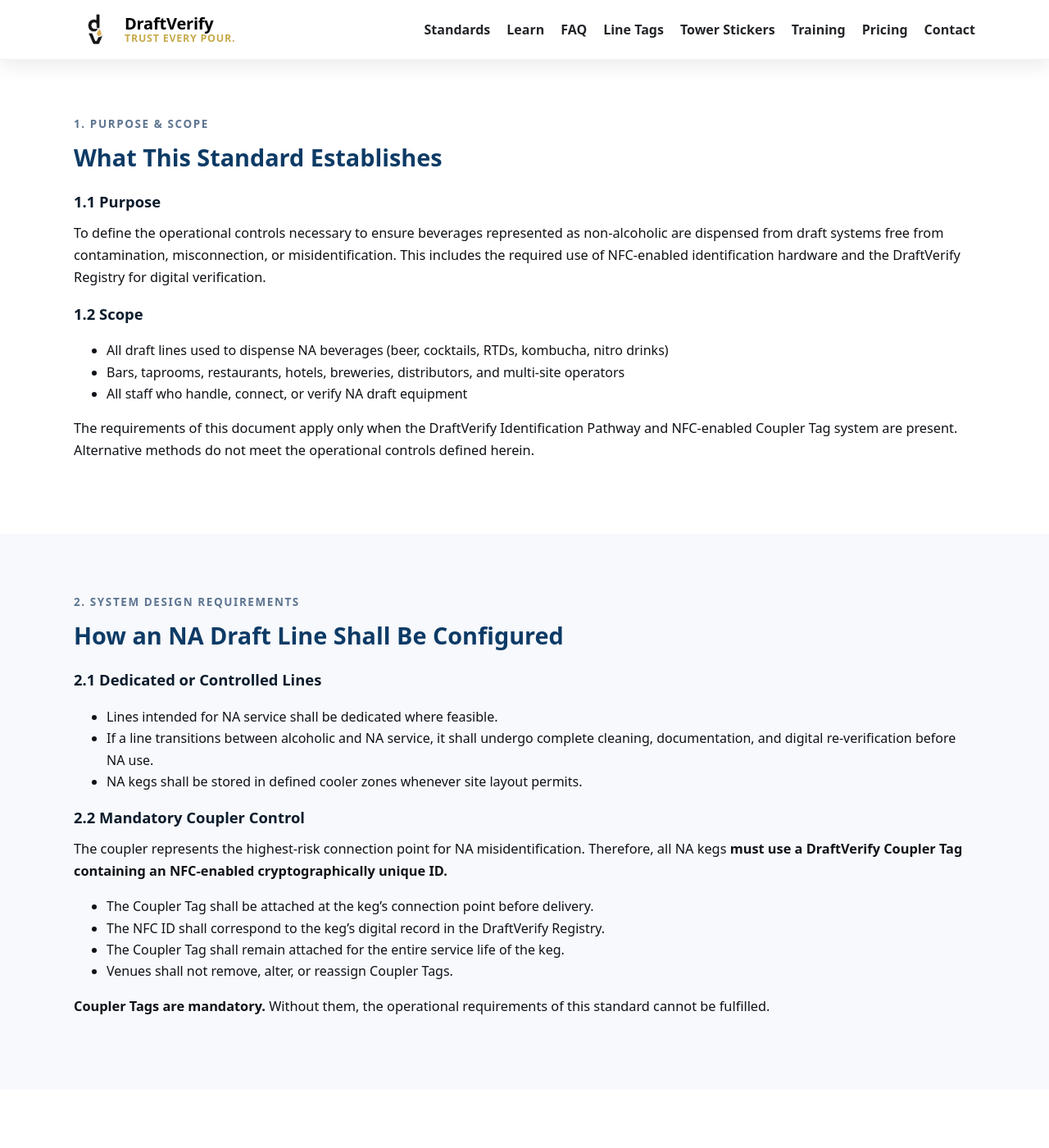
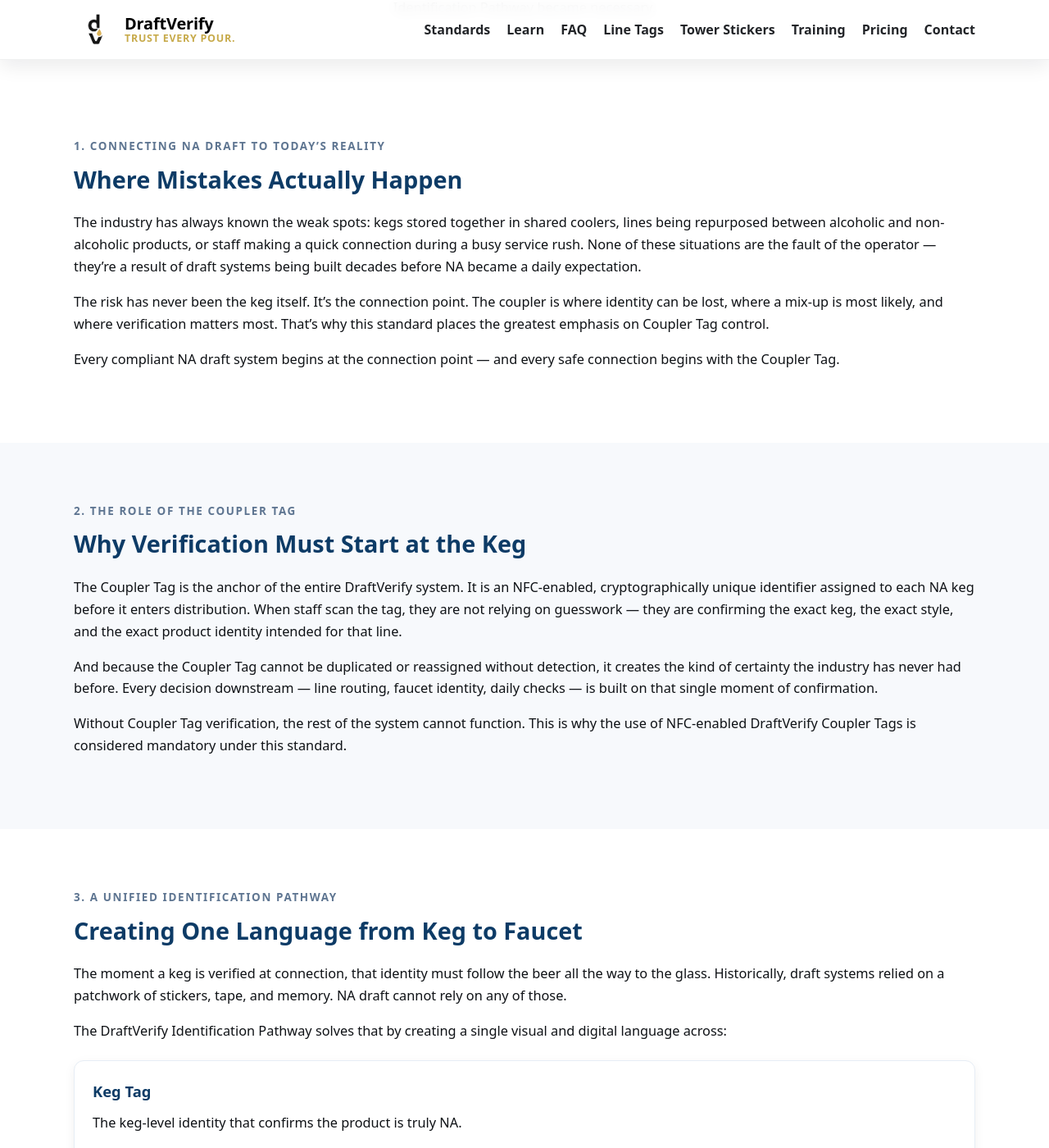
Before and after one commit to draftverify/draftverify.com, a Jekyll site: the page built from cornerstone/how-to-serve-na-beer-on-tap/index.md, in a window 1280 px wide and 1400 px high, scrolled down 866 px. Shown: the whole window at 82% size. Built offline with Jekyll 4.4.1, drawn with Linux system fonts in a browser that asks for light colours; some of the changed text lies outside the part shown.

Commit message:
Update index.md

```diff
--- a/cornerstone/how-to-serve-na-beer-on-tap/index.md
+++ b/cornerstone/how-to-serve-na-beer-on-tap/index.md
@@ -25,229 +25,189 @@ permalink: /cornerstone/how-to-serve-na-beer-on-tap/
     <div class="kicker">Overview</div>
     <h2 class="h2">Why NA Draft Requires a Modern, Verified Service Standard</h2>
     <p style="max-width:820px;margin:0 auto">
-      Non-alcoholic (NA) draft introduces unique operational risks: misconnection at the coupler,
-      keg mix-ups in shared coolers, incorrect faucet routing, and the possibility of alcoholic
-      product being dispensed to a guest expecting NA.
-      These risks cannot be mitigated through visual labeling alone — a digital verification layer
-      is required.
+      NA draft lives in a unique space: it shares the same storage rooms, towers, and service
+      environments as alcoholic beer, but its audience expects absolute certainty. A single
+      misconnection at the coupler or an unseen routing mistake inside a walk-in cooler can result
+      in a guest being served alcohol when they explicitly chose not to consume it.
     </p>
 
     <p style="max-width:820px;margin:20px auto 0;">
-      This standard establishes the mandatory identification, coupler tagging, NFC authentication,
-      and verification procedures required to safely serve NA products on draft.
-      <strong>The only currently recognized system capable of meeting these requirements is DraftVerify.</strong>
+      Traditional labels and handwritten markers were never designed to solve that problem.
+      Modern NA service needs a system that removes assumption, creates instant clarity, and gives
+      staff a way to **confirm** what they’re about to connect. That foundation is the heart of this
+      standard — and the reason the DraftVerify Identification Pathway became necessary.
     </p>
   </div>
 </section>
 
-<!-- 1. PURPOSE & SCOPE -->
-<section class="section" id="purpose">
+<!-- SECTION 1 -->
+<section class="section">
   <div class="container">
-    <div class="kicker">1. Purpose & Scope</div>
-    <h2 class="h2">What This Standard Establishes</h2>
+    <div class="kicker">1. Connecting NA Draft to Today’s Reality</div>
+    <h2 class="h2">Where Mistakes Actually Happen</h2>
 
-    <h3>1.1 Purpose</h3>
     <p>
-      To define the operational controls necessary to ensure beverages represented as non-alcoholic
-      are dispensed from draft systems free from contamination, misconnection, or misidentification.
-      This includes the required use of NFC-enabled identification hardware and the DraftVerify
-      Registry for digital verification.
+      The industry has always known the weak spots: kegs stored together in shared coolers, lines
+      being repurposed between alcoholic and non-alcoholic products, or staff making a quick
+      connection during a busy service rush. None of these situations are the fault of the operator —
+      they’re a result of draft systems being built decades before NA became a daily expectation.
     </p>
 
-    <h3>1.2 Scope</h3>
-    <ul>
-      <li>All draft lines used to dispense NA beverages (beer, cocktails, RTDs, kombucha, nitro drinks)</li>
-      <li>Bars, taprooms, restaurants, hotels, breweries, distributors, and multi-site operators</li>
-      <li>All staff who handle, connect, or verify NA draft equipment</li>
-    </ul>
+    <p>
+      The risk has never been the keg itself. It’s the connection point. The coupler is where
+      identity can be lost, where a mix-up is most likely, and where verification matters most.
+      That’s why this standard places the greatest emphasis on Coupler Tag control.
+    </p>
 
     <p>
-      The requirements of this document apply only when the DraftVerify Identification Pathway
-      and NFC-enabled Coupler Tag system are present.
-      Alternative methods do not meet the operational controls defined herein.
+      Every compliant NA draft system begins at the connection point — and every safe connection
+      begins with the Coupler Tag.
     </p>
   </div>
 </section>
 
-<!-- 2. SYSTEM DESIGN REQUIREMENTS -->
-<section class="section" id="design" style="background:#f7f9fc">
+<!-- SECTION 2 -->
+<section class="section" style="background:#f7f9fc">
   <div class="container">
-    <div class="kicker">2. System Design Requirements</div>
-    <h2 class="h2">How an NA Draft Line Shall Be Configured</h2>
-
-    <h3>2.1 Dedicated or Controlled Lines</h3>
-    <ul>
-      <li>Lines intended for NA service shall be dedicated where feasible.</li>
-      <li>If a line transitions between alcoholic and NA service, it shall undergo complete cleaning,
-        documentation, and digital re-verification before NA use.</li>
-      <li>NA kegs shall be stored in defined cooler zones whenever site layout permits.</li>
-    </ul>
-
-    <h3>2.2 Mandatory Coupler Control</h3>
-    <p>
-      The coupler represents the highest-risk connection point for NA misidentification.
-      Therefore, all NA kegs <strong>must use a DraftVerify Coupler Tag containing an NFC-enabled
-      cryptographically unique ID.</strong>
-    </p>
-    <ul>
-      <li>The Coupler Tag shall be attached at the keg’s connection point before delivery.</li>
-      <li>The NFC ID shall correspond to the keg’s digital record in the DraftVerify Registry.</li>
-      <li>The Coupler Tag shall remain attached for the entire service life of the keg.</li>
-      <li>Venues shall not remove, alter, or reassign Coupler Tags.</li>
-    </ul>
+    <div class="kicker">2. The Role of the Coupler Tag</div>
+    <h2 class="h2">Why Verification Must Start at the Keg</h2>
 
     <p>
-      <strong>Coupler Tags are mandatory.</strong> Without them, the operational requirements of this
-      standard cannot be fulfilled.
+      The Coupler Tag is the anchor of the entire DraftVerify system. It is an NFC-enabled,
+      cryptographically unique identifier assigned to each NA keg before it enters distribution.
+      When staff scan the tag, they are not relying on guesswork — they are confirming the exact keg,
+      the exact style, and the exact product identity intended for that line.
+    </p>
+
+    <p>
+      And because the Coupler Tag cannot be duplicated or reassigned without detection, it creates
+      the kind of certainty the industry has never had before. Every decision downstream — line
+      routing, faucet identity, daily checks — is built on that single moment of confirmation.
+    </p>
+
+    <p>
+      Without Coupler Tag verification, the rest of the system cannot function. This is why the use
+      of NFC-enabled DraftVerify Coupler Tags is considered mandatory under this standard.
     </p>
   </div>
 </section>
 
-<!-- 3. IDENTIFICATION PATHWAY -->
-<section class="section" id="identification">
+<!-- SECTION 3 -->
+<section class="section">
   <div class="container">
-    <div class="kicker">3. Identification Pathway</div>
-    <h2 class="h2">The Required Keg → Coupler → Line → Faucet Identification System</h2>
+    <div class="kicker">3. A Unified Identification Pathway</div>
+    <h2 class="h2">Creating One Language from Keg to Faucet</h2>
 
     <p>
-      All NA draft service shall use the unified DraftVerify Identification Pathway.
-      This system ensures that every point in the draft chain communicates the same identity.
+      The moment a keg is verified at connection, that identity must follow the beer all the way to
+      the glass. Historically, draft systems relied on a patchwork of stickers, tape, and memory.
+      NA draft cannot rely on any of those.
+    </p>
+
+    <p>
+      The DraftVerify Identification Pathway solves that by creating a single visual and digital
+      language across:
     </p>
 
     <div class="grid cols-4" style="margin-top:22px">
       <div class="card reveal">
-        <h3>3.1 Keg Tag</h3>
-        <p>
-          Identifies the keg’s NA status, product name, batch data, and digital NFC ID (optional).
-        </p>
+        <h3>Keg Tag</h3>
+        <p>The keg-level identity that confirms the product is truly NA.</p>
       </div>
 
       <div class="card reveal">
-        <h3>3.2 Coupler Tag (NFC)</h3>
-        <p>
-          Mandatory.
-          Cryptographically unique NFC ID scanned before each connection to confirm product identity.
-        </p>
+        <h3>Coupler Tag (NFC)</h3>
+        <p>The digital anchor and mandatory point of verification.</p>
       </div>
 
       <div class="card reveal">
-        <h3>3.3 Line Marker</h3>
-        <p>
-          Indicates correct routing from keg to tower, matching the Coupler Tag’s product identity.
-        </p>
+        <h3>Line Marker</h3>
+        <p>A clear, durable identity applied along the chosen route.</p>
       </div>
 
       <div class="card reveal">
-        <h3>3.4 Faucet Sticker</h3>
-        <p>
-          Identifies NA status at point of pour to staff and guests.
-        </p>
+        <h3>Faucet Sticker</h3>
+        <p>Point-of-pour confirmation for staff and guests alike.</p>
       </div>
     </div>
 
     <p style="margin-top:20px;">
-      All four components shall match the same product record in the DraftVerify Registry.
+      This pathway turns a complicated system into a readable one. Every piece says the same thing,
+      and every message is anchored back to the verified keg.
     </p>
   </div>
 </section>
 
-<!-- 4. NFC-BASED VERIFICATION -->
-<section class="section" id="nfc" style="background:#f7f9fc">
+<!-- SECTION 4 -->
+<section class="section" style="background:#f7f9fc">
   <div class="container">
-    <div class="kicker">4. NFC-Based Verification Requirements</div>
-    <h2 class="h2">Digital Confirmation of NA Draft Integrity</h2>
+    <div class="kicker">4. Verification That Fits Real Service</div>
+    <h2 class="h2">Quick, Confident Checks — Even on the Busiest Nights</h2>
 
     <p>
-      Staff shall perform NFC-based verification at the following points:
+      Verification isn’t meant to slow staff down. It’s meant to give them confidence. In practice,
+      the NFC scan takes less than a second — and it removes every assumption that used to surround
+      NA connections.
+    </p>
+
+    <p>
+      Most operators follow a simple rhythm:
     </p>
 
     <ol>
-      <li><strong>Before connecting the keg</strong> — scan the Coupler Tag to confirm identity.</li>
-      <li><strong>After attaching the coupler</strong> — confirm the connected keg matches the line marker.</li>
-      <li><strong>At the start of each service period</strong> — verify NA taps via NFC scan.</li>
-      <li><strong>After any product change</strong> — document in the DraftVerify Registry.</li>
+      <li>Scan the Coupler Tag before attaching the coupler.</li>
+      <li>Trace the Line Marker to the tower.</li>
+      <li>Confirm the Faucet Sticker identity.</li>
+      <li>Perform a quick test pour if appropriate.</li>
+      <li>Start service knowing the tap is verified.</li>
     </ol>
 
     <p>
-      NFC verification shall be logged automatically with timestamp, staff ID, and line identity.
+      The process is fast, consistent, and repeatable across shifts — exactly what NA draft has
+      always needed.
     </p>
   </div>
 </section>
 
-<!-- 5. DAILY SERVICE VERIFICATION -->
-<section class="section" id="daily">
+<!-- SECTION 5 -->
+<section class="section">
   <div class="container">
-    <div class="kicker">5. Daily Verification</div>
-    <h2 class="h2">The Required 60-Second NA Draft Verification Cycle</h2>
-
-    <ol>
-      <li>Scan the Coupler Tag (NFC) — confirm correct product.</li>
-      <li>Trace the Line Marker — ensure routing matches the Registry.</li>
-      <li>Inspect Faucet Sticker — confirm NA identity at point of pour.</li>
-      <li>Perform a test pour if appropriate.</li>
-      <li>Log verification in the DraftVerify Registry.</li>
-    </ol>
+    <div class="kicker">5. When Something Doesn’t Look Right</div>
+    <h2 class="h2">A Clear Response for Unclear Situations</h2>
 
     <p>
-      If any element fails verification, the tap shall be treated as alcoholic until corrected.
+      Even with a strong system, operators occasionally encounter uncertainty — a mislabeled keg,
+      a missing line marker, or a question from staff about whether a tap is truly NA.
+    </p>
+
+    <p>
+      Under this standard, the rule is straightforward:
+      <strong>If you are not certain, treat the tap as alcoholic until verified.</strong>
+    </p>
+
+    <p>
+      A quick NFC scan brings clarity instantly. If something doesn’t match the Registry, service
+      pauses until the issue is corrected. The goal is simple: zero doubt, zero risk.
     </p>
   </div>
 </section>
 
-<!-- 6. STAFF BEHAVIOUR REQUIREMENTS -->
-<section class="section" id="training" style="background:#f7f9fc">
+<!-- SECTION 6 -->
+<section class="section center" style="background:#f7f9fc">
   <div class="container">
-    <div class="kicker">6. Staff Behaviour Requirements</div>
-    <h2 class="h2">Operational Expectations for NA Draft Service</h2>
+    <div class="kicker">6. Conformance</div>
+    <h2 class="h2">What It Means to Meet This Standard</h2>
+    <p style="max-width:820px;margin:0 auto">
+      This operational standard is built around the tools required to make NA draft safe,
+      verifiable, and consistent. At the time of publication, the only system capable of
+      delivering that complete pathway — from Coupler Tag to Faucet Sticker — is
+      <strong>DraftVerify</strong>.
+    </p>
 
-    <ul>
-      <li>Staff shall never assume a tap is NA without full identification and NFC verification.</li>
-      <li>Any uncertainty shall pause service from that tap immediately.</li>
-      <li>Staff shall not connect or reconnect NA kegs without scanning the Coupler Tag.</li>
-      <li>Incidents shall be reported and logged without delay.</li>
-    </ul>
-
-    <blockquote style="margin-top:18px;">
-      If you are not 100% certain the tap is non-alcoholic,
-      <strong>treat it as alcoholic until verified.</strong>
-    </blockquote>
-  </div>
-</section>
-
-<!-- 7. INCIDENT RESPONSE -->
-<section class="section" id="incident">
-  <div class="container">
-    <div class="kicker">7. Incident Response</div>
-    <h2 class="h2">What Shall Happen If Misidentification Is Suspected</h2>
-
-    <ol>
-      <li>Pause service immediately.</li>
-      <li>Label the affected keg, line, or faucet as “Out of Service”.</li>
-      <li>Scan Coupler Tag to confirm correct product.</li>
-      <li>Trace routing from keg → tower → faucet.</li>
-      <li>Flush and clean the line if misconnection is found.</li>
-      <li>Rebuild the Identification Pathway if needed.</li>
-      <li>Perform NFC verification and restore service only after compliance is confirmed.</li>
-    </ol>
-
-    <p>
-      During investigation, use of “DraftVerify Certified” status for the affected line is suspended.
+    <p style="max-width:820px;margin:10px auto 0;">
+      As the category grows and more venues adopt NA draft, this verification-first approach
+      provides the reliability and clarity needed to meet guest expectations everywhere NA
+      beverages are served.
     </p>
   </div>
 </section>
-
-<!-- 8. CONFORMANCE -->
-<section class="section center" id="conformance">
-  <div class="container">
-    <div class="kicker">8. Conformance</div>
-    <h2 class="h2">Achieving Compliance With This Standard</h2>
-    <p style="max-width:820px;margin:0 auto">
-      Compliance with this standard requires the use of:
-      <strong>NFC-enabled Coupler Tags, Keg Tags, Line Markers, Faucet Stickers, and the DraftVerify Registry.</strong>
-    </p>
-    <p style="max-width:820px;margin:10px auto 0;">
-      At the time of publication, the only system capable of meeting these operational, digital,
-      and identification requirements is <strong>DraftVerify</strong>.
-    </p>
-  </div>
-</section>
```
